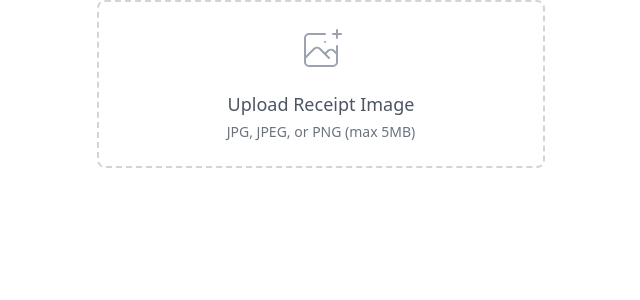
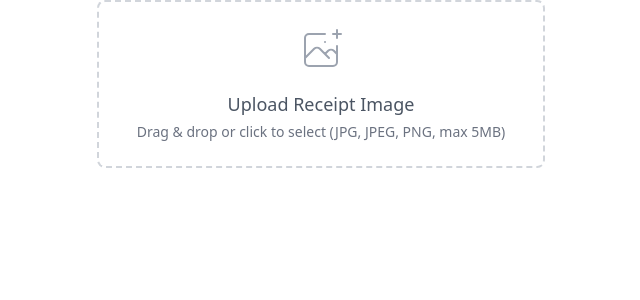
Before and after one commit to krish-vachhani/Receipts-AI, a React (Vite) app in the folder frontend/: page / in a window 1280 px wide. Shown: the top 300 px of the page, without its empty margins (319-959 px from the left). Built offline with nearby package versions, Linux system fonts and the light colour scheme.

Commit message:
feat: implement drag and drop functionality

```diff
--- a/frontend/src/components/FileUpload.tsx
+++ b/frontend/src/components/FileUpload.tsx
@@ -1,69 +1,118 @@
-import React, { useState } from "react";
+import React, { useState, useRef } from "react";
 import UploadImageIcon from "./UploadImageIcon";
 
-interface FileUploadProps {
+type FileUploadProps = {
   onFileSelect?: (file: File) => void;
-}
+};
 
-const FileUpload: React.FC<FileUploadProps> = ({ onFileSelect }) => {
-  const [selectedFile, setSelectedFile] = useState<File | null>(null);
-  const [error, setError] = useState<string>("");
+const FileUpload = ({ onFileSelect }: FileUploadProps) => {
+  const [file, setFile] = useState<File | null>(null);
+  const [errorMsg, setErrorMsg] = useState("");
+  const [isDragging, setIsDragging] = useState(false);
+  const inputRef = useRef<HTMLInputElement>(null);
 
-  const handleFileChange = (event: React.ChangeEvent<HTMLInputElement>) => {
-    const file = event.target.files?.[0];
-    setError("");
+  const checkFile = (file: File) => {
+    const imageTypes = /\.(jpe?g|png)$/i;
+    if (!imageTypes.test(file.name)) {
+      setErrorMsg("Please select a JPG, JPEG, or PNG file");
+      return false;
+    }
 
-    if (file) {
-      if (!/\.(jpe?g|png)$/i.test(file.name)) {
-        setError("Please select a JPG, JPEG, or PNG file");
-        return;
-      }
+    const sizeLimit = 5 * 1024 * 1024;
+    if (file.size > sizeLimit) {
+      setErrorMsg("File size must be less than 5MB");
+      return false;
+    }
 
-      if (file.size > 5 * 1024 * 1024) {
-        setError("File size must be less than 5MB");
-        return;
-      }
+    return true;
+  };
 
-      setSelectedFile(file);
+  const handleFile = (file: File) => {
+    setErrorMsg("");
+
+    if (checkFile(file)) {
+      setFile(file);
       onFileSelect?.(file);
     }
   };
 
+  const onFileChange = (event: React.ChangeEvent<HTMLInputElement>) => {
+    const selectedFile = event.target.files?.[0];
+    if (selectedFile) {
+      handleFile(selectedFile);
+    }
+  };
+
+  const onDragOver = (event: React.DragEvent<HTMLDivElement>) => {
+    event.preventDefault();
+    setIsDragging(true);
+  };
+
+  const onDragLeave = (event: React.DragEvent<HTMLDivElement>) => {
+    event.preventDefault();
+    setIsDragging(false);
+  };
+
+  const onDrop = (event: React.DragEvent<HTMLDivElement>) => {
+    event.preventDefault();
+    setIsDragging(false);
+
+    const droppedFiles = event.dataTransfer.files;
+    if (droppedFiles.length > 0) {
+      handleFile(droppedFiles[0]);
+    }
+  };
+
+  const openFileDialog = () => {
+    inputRef.current?.click();
+  };
+
   return (
     <div className="w-full max-w-md mx-auto">
-      <div className="border-2 border-dashed border-gray-300 rounded-lg p-6 text-center hover:border-gray-400">
+      <div
+        className={`border-2 border-dashed rounded-lg p-6 text-center cursor-pointer ${
+          isDragging ? "border-blue-400 bg-blue-50" : "border-gray-300"
+        }`}
+        onDragOver={onDragOver}
+        onDragLeave={onDragLeave}
+        onDrop={onDrop}
+        onClick={openFileDialog}
+      >
         <input
+          ref={inputRef}
           type="file"
           accept="image/jpeg,image/jpg,image/png"
-          onChange={handleFileChange}
+          onChange={onFileChange}
           className="hidden"
           id="file-upload"
         />
-        <label htmlFor="file-upload" className="cursor-pointer">
-          <div className="text-gray-600">
-            <UploadImageIcon />
-            <p className="text-lg font-medium">Upload Receipt Image</p>
-            <p className="text-sm text-gray-500 mt-1">
-              JPG, JPEG, or PNG (max 5MB)
-            </p>
-          </div>
-        </label>
+        <div className="text-gray-600">
+          <UploadImageIcon />
+          <p className="text-lg font-medium">
+            {isDragging ? "Drop your receipt here" : "Upload Receipt Image"}
+          </p>
+          <p className="text-sm text-gray-500 mt-1">
+            {isDragging
+              ? "Release to upload"
+              : "Drag & drop or click to select (JPG, JPEG, PNG, max 5MB)"}
+          </p>
+        </div>
       </div>
 
-      {error && (
+      {errorMsg && (
         <div className="mt-4 p-3 bg-red-50 border border-red-200 rounded-lg">
-          <p className="text-sm text-red-600">{error}</p>
+          <p className="text-sm text-red-600">{errorMsg}</p>
         </div>
       )}
 
-      {selectedFile && (
+      {file && (
         <div className="mt-4 p-4 bg-green-50 border border-green-200 rounded-lg">
           <h3 className="text-sm font-medium text-green-800 mb-2">
             Selected File:
           </h3>
-          <p className="text-sm text-green-700">{selectedFile.name}</p>
+          <p className="text-sm text-green-700">{file.name}</p>
           <p className="text-xs text-green-600 mt-1">
-            Size: {(selectedFile.size / 1024 / 1024).toFixed(2)} MB
+            Size: {(file.size / 1024 / 1024).toFixed(2)} MB
           </p>
         </div>
       )}
```
